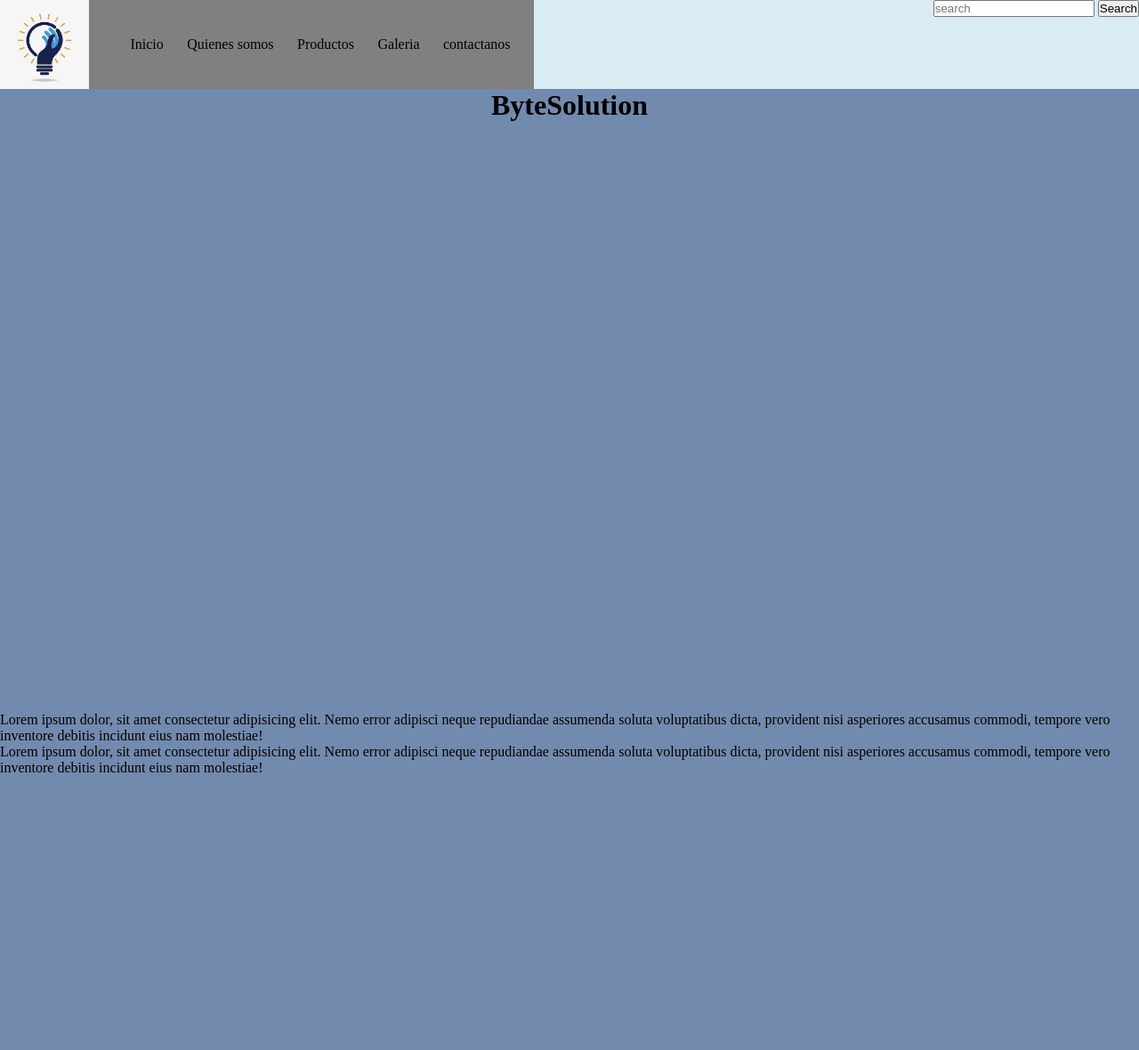
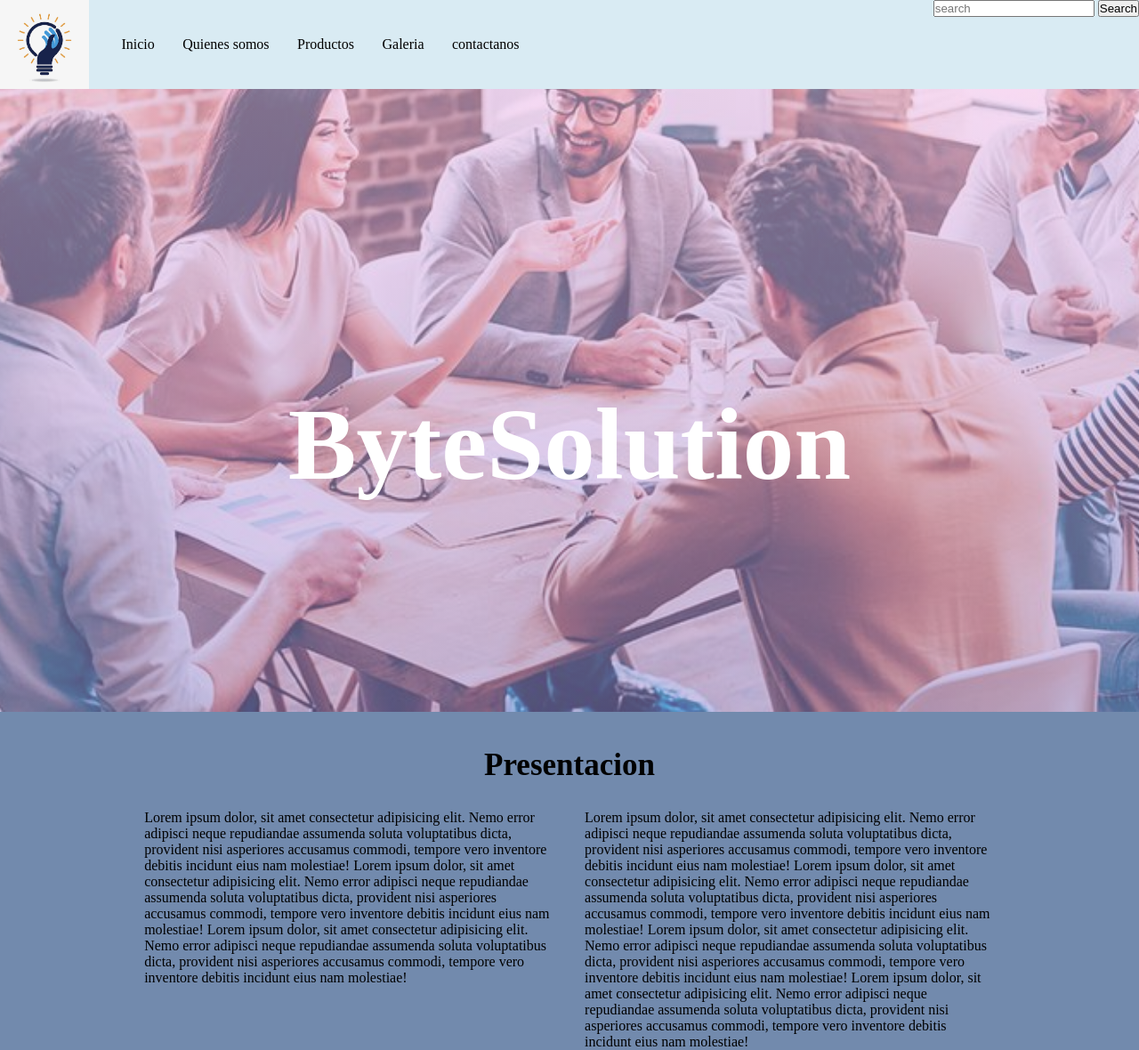
Before and after one commit to cruzleal24/PreEntrega2CruzLeal, a plain HTML site: page index.html in a window 1280 px wide. Shown: the whole page at 89% size. Before the commit the page ends 872 px from the top, so only its background shows below. Drawn offline with Linux system fonts and the light colour scheme.

Commit message:
agregado de imagenes

```diff
--- a/index.html
+++ b/index.html
@@ -30,10 +30,24 @@
     </header>
     <main>
         <div class="content">
+            <h3 class="subtitulo">
+                Presentacion
+            </h3>
             <div class="welcome">
+
                 <p class="lorem">Lorem ipsum dolor, sit amet consectetur adipisicing elit. Nemo error adipisci neque repudiandae assumenda soluta voluptatibus
+                    dicta, provident nisi asperiores accusamus commodi, tempore vero inventore debitis incidunt eius nam molestiae!
+                    Lorem ipsum dolor, sit amet consectetur adipisicing elit. Nemo error adipisci neque repudiandae assumenda soluta voluptatibus
+                    dicta, provident nisi asperiores accusamus commodi, tempore vero inventore debitis incidunt eius nam molestiae!
+                    Lorem ipsum dolor, sit amet consectetur adipisicing elit. Nemo error adipisci neque repudiandae assumenda soluta voluptatibus
                     dicta, provident nisi asperiores accusamus commodi, tempore vero inventore debitis incidunt eius nam molestiae!</p>
                 <p class="lorem">Lorem ipsum dolor, sit amet consectetur adipisicing elit. Nemo error adipisci neque repudiandae assumenda soluta voluptatibus
+                    dicta, provident nisi asperiores accusamus commodi, tempore vero inventore debitis incidunt eius nam molestiae!
+                    Lorem ipsum dolor, sit amet consectetur adipisicing elit. Nemo error adipisci neque repudiandae assumenda soluta voluptatibus
+                    dicta, provident nisi asperiores accusamus commodi, tempore vero inventore debitis incidunt eius nam molestiae!
+                    Lorem ipsum dolor, sit amet consectetur adipisicing elit. Nemo error adipisci neque repudiandae assumenda soluta voluptatibus
+                    dicta, provident nisi asperiores accusamus commodi, tempore vero inventore debitis incidunt eius nam molestiae!
+                    Lorem ipsum dolor, sit amet consectetur adipisicing elit. Nemo error adipisci neque repudiandae assumenda soluta voluptatibus
                     dicta, provident nisi asperiores accusamus commodi, tempore vero inventore debitis incidunt eius nam molestiae!</p>
 
             </div>
--- a/style.css
+++ b/style.css
@@ -2,7 +2,6 @@
     margin: 0;
     padding: 0;
     color: #000;
-    text-decoration: none;
 }
 ul{
     list-style: none;
@@ -24,7 +23,6 @@ body{
     flex-direction: row;
     justify-content: space-between;
     width: 600px;
-    background-color: gray;
 }
 .menu{
     width: 80%;
@@ -34,10 +32,57 @@ body{
     flex-wrap: wrap;
     align-content: center;
 }
+.menuSection{
+
+    padding: 10px 15px;
+    border-radius: 5px;
+}
+.menuSection:hover{
+    color: #cedae6;
+    cursor: pointer;
+    background-color: aqua;
+    transition: .6s;
+}
+.menuSection a{
+    text-decoration: none;
+}
+
 .head{
     height: 100vh;
+    background-image: linear-gradient(to top, rgba(161, 140, 209, 0.507) 0%, rgba(251, 194, 235, 0.541) 100%),url(backphoto.jpg);
+    background-repeat: no-repeat;
+    background-size: cover;
+    background-attachment: fixed;
+    background-position: center;
 }
 .title{
-    text-align: center;
+    height: 100%;
+    display: flex;
     justify-content: center;
+    align-items: center;
+    font-size: 115px;
+    font-weight: 600;
+    color: #fff;
 }
+.content{
+    width: 80%;
+    max-width: 1800px;
+    margin: auto;
+    padding: 0 20px;
+}
+.welcome{
+    display: flex;
+    flex-direction: row;
+    justify-content: space-evenly;
+}
+.subtitulo{
+    display: flex;
+    justify-content: center;
+    margin-top: 40px;
+    height: 40px;
+    font-size: 35px;
+}
+.lorem{
+    padding-top: 30px;
+    width: 45%;
+}
```
